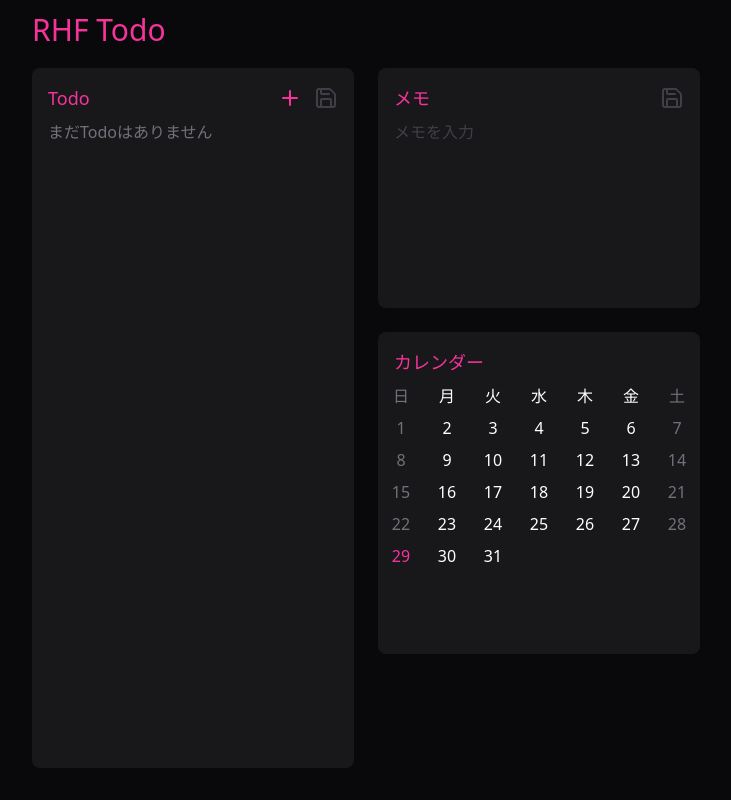
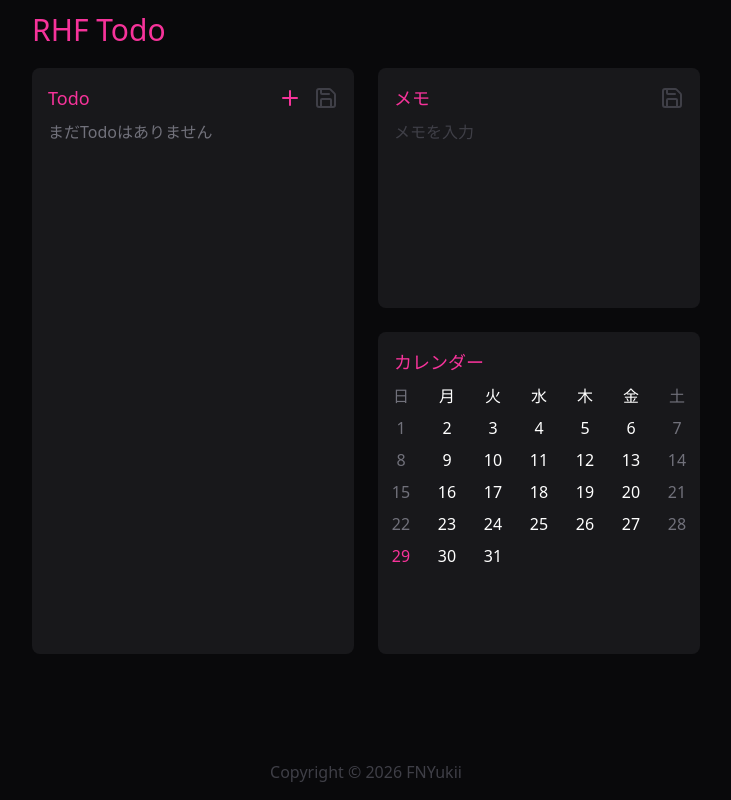
Before and after one commit to FNYukii/RHFTodo, a React (Vite) app: page / in a window 1280 px wide. Shown: the whole page, without its empty margins (274-1005 px from the left). Built offline with nearby package versions, Linux system fonts and the light colour scheme.

Commit message:
feat: Footer

```diff
--- a/src/App.tsx
+++ b/src/App.tsx
@@ -6,23 +6,21 @@ import { CalendarSection } from './features/CalendarSection/CalendarSection'
 
 export const App = () => {
   return (
-    <div className="h-screen flex flex-col">
+    <div>
       <Header />
 
-      <div
-        className={clsx(
-          'mt-2 mb-8 container',
-          'grow',
-          'grid grid-cols-2 gap-6',
-        )}
-      >
-        <TodoSection className="h-full" />
+      <div className={clsx('mt-2 mb-8 container', 'grid grid-cols-2 gap-6')}>
+        <TodoSection />
 
         <div className="flex flex-col gap-6">
           <MemoSection />
           <CalendarSection className="aspect-square" />
         </div>
       </div>
+
+      <footer className="fixed bottom-0 left-0 right-0 pb-4 text-center text-disabled">
+        Copyright © 2026 FNYukii
+      </footer>
     </div>
   )
 }
```
